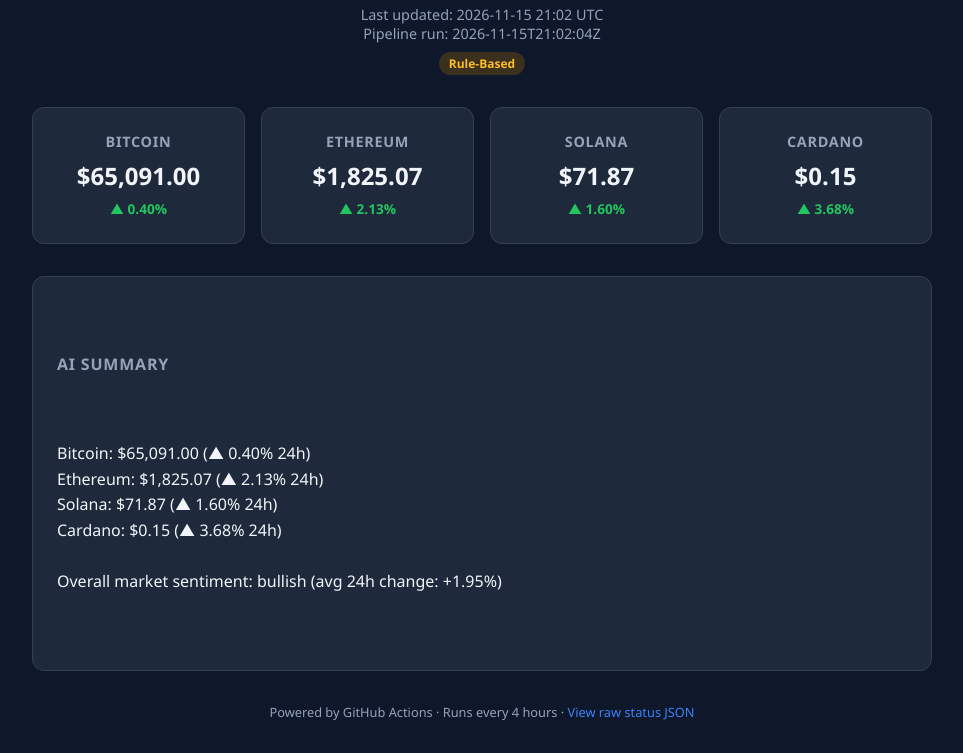
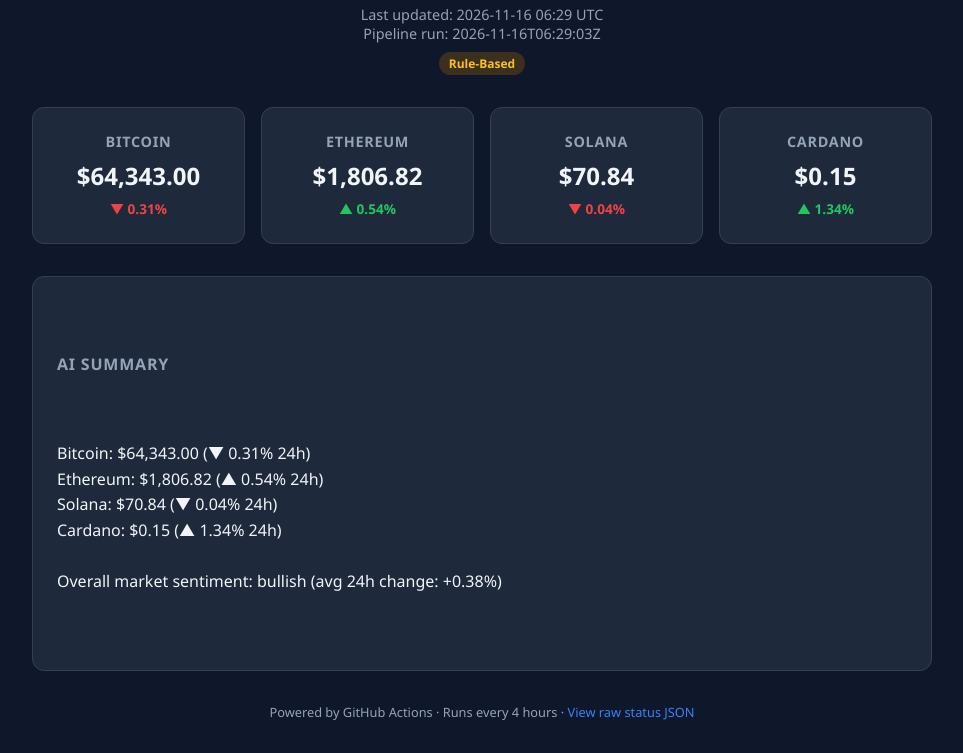
Before and after one commit to abdelaziz1119/automated-pipeline, a plain HTML site: page site/index.html in a window 1280 px wide. Shown: the part 73-826 px from the top of the page, without its empty margins (158-1121 px from the left). Drawn offline with Linux system fonts and the light colour scheme.

Commit message:
chore: automated content update
  Generated at 2026-11-16T06:29:03Z
  Pipeline status: success

```diff
--- a/site/index.html
+++ b/site/index.html
@@ -99,8 +99,8 @@
         <header>
             <h1>Automated AI Pipeline</h1>
             <div class="meta">
-                Last updated: 2026-11-15 21:02 UTC<br>
-                Pipeline run: 2026-11-15T21:02:04Z
+                Last updated: 2026-11-16 06:29 UTC<br>
+                Pipeline run: 2026-11-16T06:29:03Z
             </div>
             <div class="badges"><span class="badge fallback">Rule-Based</span></div>
         </header>
@@ -109,34 +109,34 @@
 
             <div class="card">
                 <h3>Bitcoin</h3>
-                <div class="price">$65,091.00</div>
-                <span class="change" style="color:#22c55e">▲ 0.40%</span>
+                <div class="price">$64,343.00</div>
+                <span class="change" style="color:#ef4444">▼ 0.31%</span>
             </div>
             <div class="card">
                 <h3>Ethereum</h3>
-                <div class="price">$1,825.07</div>
-                <span class="change" style="color:#22c55e">▲ 2.13%</span>
+                <div class="price">$1,806.82</div>
+                <span class="change" style="color:#22c55e">▲ 0.54%</span>
             </div>
             <div class="card">
                 <h3>Solana</h3>
-                <div class="price">$71.87</div>
-                <span class="change" style="color:#22c55e">▲ 1.60%</span>
+                <div class="price">$70.84</div>
+                <span class="change" style="color:#ef4444">▼ 0.04%</span>
             </div>
             <div class="card">
                 <h3>Cardano</h3>
                 <div class="price">$0.15</div>
-                <span class="change" style="color:#22c55e">▲ 3.68%</span>
+                <span class="change" style="color:#22c55e">▲ 1.34%</span>
             </div>
         </div>
 
         <div class="summary">
             <h2>AI Summary</h2>
-            <p>Bitcoin: $65,091.00 (▲ 0.40% 24h)
-Ethereum: $1,825.07 (▲ 2.13% 24h)
-Solana: $71.87 (▲ 1.60% 24h)
-Cardano: $0.15 (▲ 3.68% 24h)
+            <p>Bitcoin: $64,343.00 (▼ 0.31% 24h)
+Ethereum: $1,806.82 (▲ 0.54% 24h)
+Solana: $70.84 (▼ 0.04% 24h)
+Cardano: $0.15 (▲ 1.34% 24h)
 
-Overall market sentiment: bullish (avg 24h change: +1.95%)</p>
+Overall market sentiment: bullish (avg 24h change: +0.38%)</p>
         </div>
 
         <footer>
--- a/site/status.json
+++ b/site/status.json
@@ -1,5 +1,5 @@
 {
-  "timestamp": "2026-11-15T21:02:04Z",
+  "timestamp": "2026-11-16T06:29:03Z",
   "status": "success",
   "used_llm": false,
   "data_source": "CoinGecko API",
@@ -10,5 +10,5 @@
     "cardano"
   ],
   "data_ok": true,
-  "summary": "Bitcoin: $65,091.00 (\u25b2 0.40% 24h)\nEthereum: $1,825.07 (\u25b2 2.13% 24h)\nSolana: $71.87 (\u25b2 1.60% 24h)\nCardano: $0.15 (\u25b2 3.68% 24h)\n\nOverall market sentiment: bullish (avg 24h change: +1.95%)"
+  "summary": "Bitcoin: $64,343.00 (\u25bc 0.31% 24h)\nEthereum: $1,806.82 (\u25b2 0.54% 24h)\nSolana: $70.84 (\u25bc 0.04% 24h)\nCardano: $0.15 (\u25b2 1.34% 24h)\n\nOverall market sentiment: bullish (avg 24h change: +0.38%)"
 }
```
